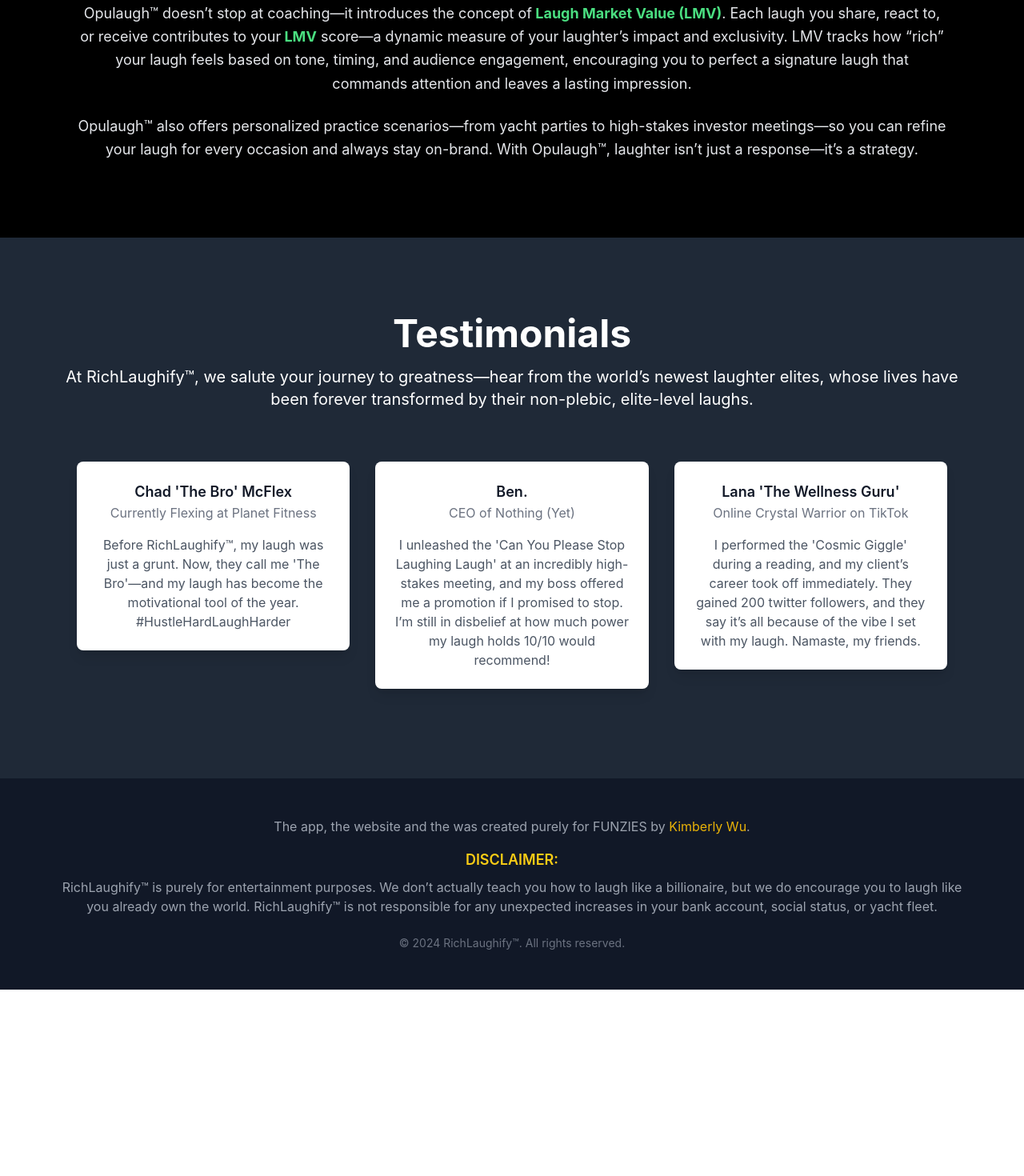
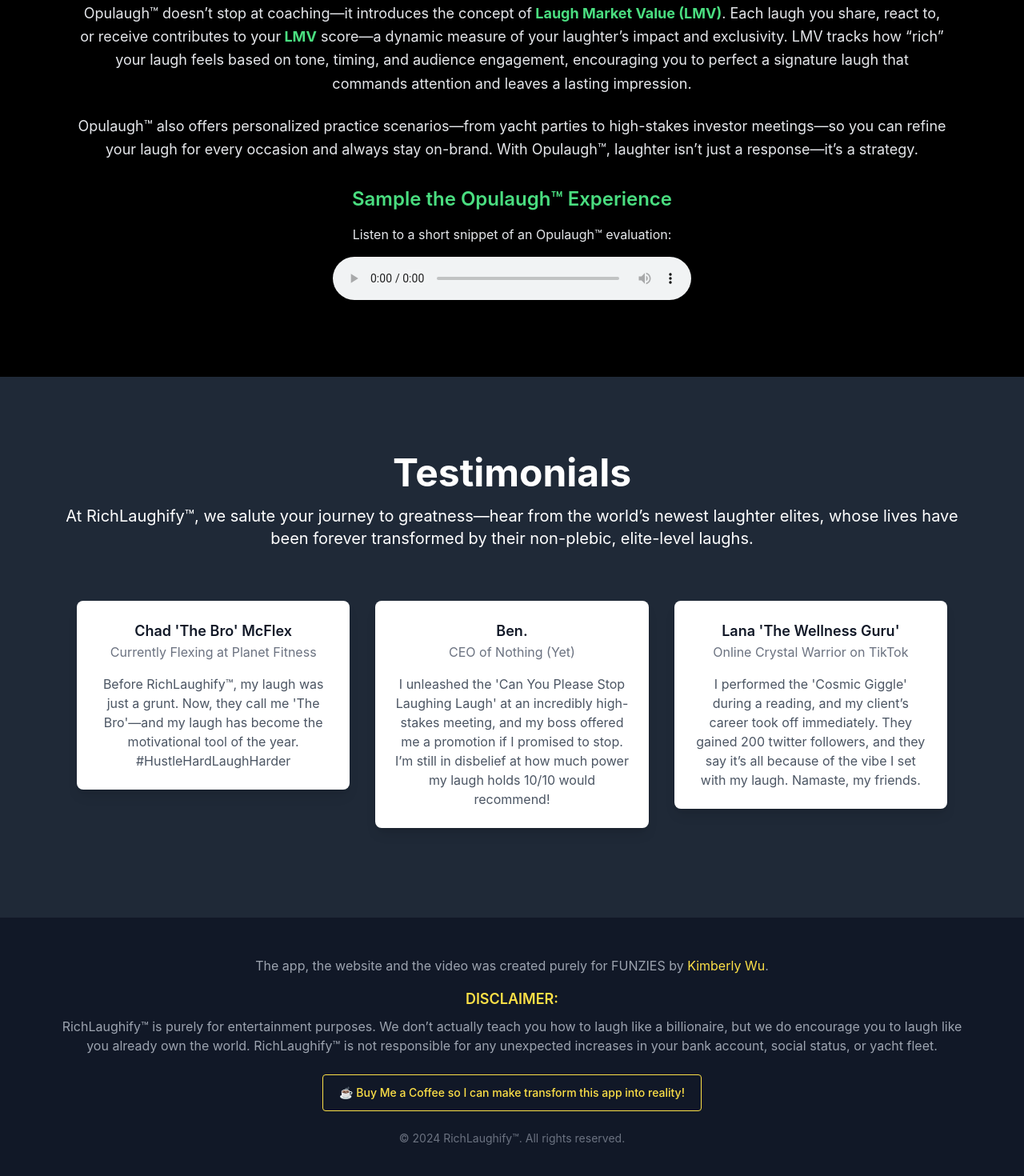
Before and after one commit to KJoWu/Laughify, a React (Create React App) app: page / in a window 1280 px wide. Shown: the part 2894-4364 px from the top of the page at 80% size. Before the commit the page ends 4131 px from the top, so only its background shows below. Built offline with nearby package versions, Linux system fonts and the light colour scheme.

Commit message:
add  opulaugh

```diff
--- a/src/App.tsx
+++ b/src/App.tsx
@@ -181,11 +181,10 @@ function App() {
 
 
       {/* Opulaugh Section */}
-{/* Opulaugh Section */}
       <section className="bg-gradient-to-b text-gray-200 bg-black pb-24">
         <div className="container mx-auto px-5 lg:px-20 text-center">
           <div className="mb-12">
-      <h2 className="text-5xl font-extrabold mb-4">Meet Opulaugh™</h2>
+            <h2 className="text-5xl font-extrabold mb-4 text-green-400">Meet Opulaugh™</h2>
             <p className="text-xl">
               Your AI-powered coach for mastering the art of a laugh that screams "wealth."
             </p>
@@ -216,8 +215,24 @@ function App() {
               response—it’s a strategy.
             </p>
           </div>
+
+          {/* Audio Snippet */}
+          <div className="mt-8">
+            <h3 className="text-2xl font-semibold mb-4 text-green-400">Sample the Opulaugh™ Experience</h3>
+            <p className="text-md mb-4">
+              Listen to a short snippet of an Opulaugh™ evaluation:
+            </p>
+            <audio
+              controls
+              className="w-full max-w-md mx-auto"
+            >
+              <source src="https://roukwgbjfcrickanmhcd.supabase.co/storage/v1/object/public/laughify_assets/opulaugh.mp3" type="audio/mp3" />
+              Your browser does not support the audio element.
+            </audio>
+          </div>
         </div>
       </section>
+
 
 
 
@@ -274,15 +289,27 @@ function App() {
         <div className="px-5 text-center">
           {/* Author Attribution */}
           <p className="text-md text-gray-400 mb-4">
-            The app, the website and the was created purely for FUNZIES by <a href="https://kimberlywu.com" className="text-yellow-500">Kimberly Wu</a>.
+            The app, the website and the video was created purely for FUNZIES by <a href="https://kimberlywu.com" className="text-yellow-300">Kimberly Wu</a>.
           </p>
 
-          <h2 className="text-lg font-semibold text-yellow-400">
+          <h2 className="text-lg font-semibold text-yellow-300">
             DISCLAIMER:
           </h2>
           <p className="text-gray-400 mt-2 max-w-6xl mx-auto">
             RichLaughify™ is purely for entertainment purposes. We don’t actually teach you how to laugh like a billionaire, but we do encourage you to laugh like you already own the world. RichLaughify™ is not responsible for any unexpected increases in your bank account, social status, or yacht fleet.
           </p>
+
+          {/* Buy Me a Coffee */}
+          <div className="mt-6">
+            <a
+              href="https://www.buymeacoffee.com/kimwu"
+              target="_blank"
+              rel="noopener noreferrer"
+              className="inline-flex items-center px-5 py-3 text-sm font-medium text-yellow-300 border border-yellow-300 rounded hover:bg-yellow-500 hover:text-gray-900 transition duration-300"
+            >
+              ☕ Buy Me a Coffee so I can make transform this app into reality!
+            </a>
+          </div>
 
           {/* Additional Branding */}
           <div className="mt-6">
@@ -291,6 +318,7 @@ function App() {
         </div>
       </div>
 
+
     </div>
   );
 }
```
Also changed, not shown: 1 other file (tests, documents, lock files or other folders). Lines whose indentation alone changed are shown as unchanged.
